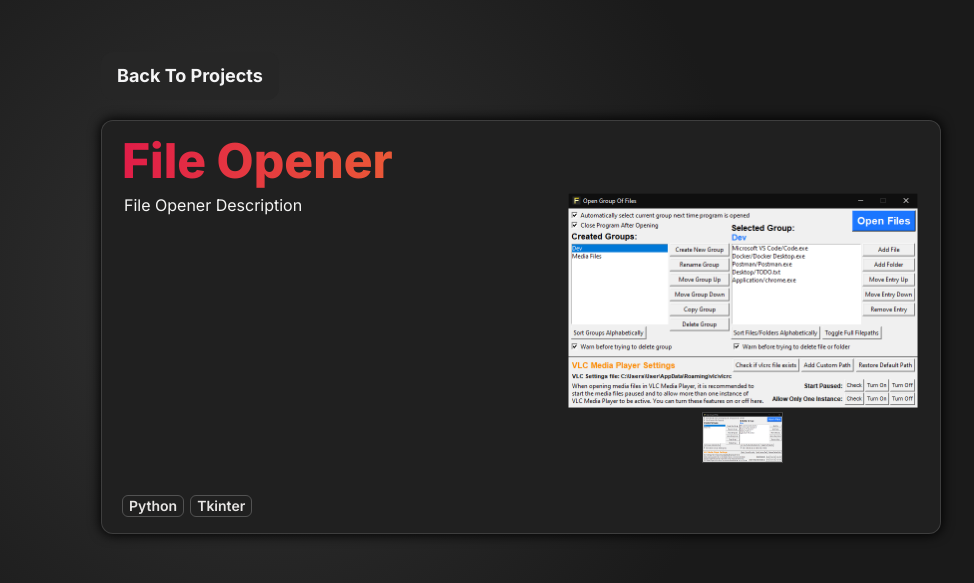
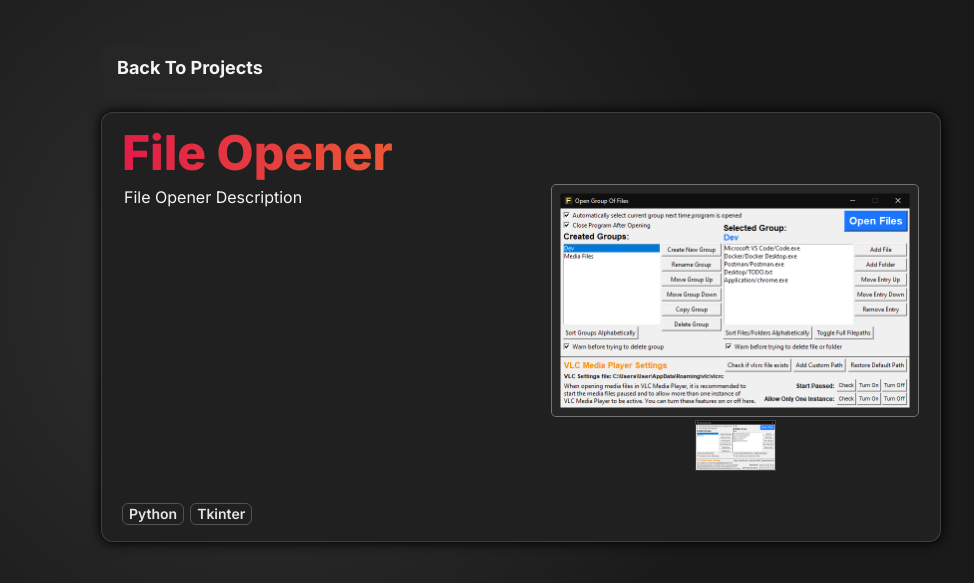
Before and after one commit to vik-ma/portfolio, a Next.js app: page /projects/file-opener in a window 1280 px wide. Shown: the part 107-690 px from the top of the page, without its empty margins (119-1093 px from the left). Built offline with nearby package versions, Linux system fonts and the light colour scheme.

Commit message:
Added padding and border to ImageSlider main image

```diff
--- a/app/components/ImageSlider.tsx
+++ b/app/components/ImageSlider.tsx
@@ -18,20 +18,19 @@ export default function ImageSlider({
     <div className="flex justify-center">
       <div className="flex flex-col">
         <div
-          className={`flex flex-col h-[${previewImgMainHeight}px] justify-center`}
+          className={`flex flex-col h-[${previewImgMainHeight}px] justify-center bg-neutral-800 p-2 rounded outline outline-1 outline-neutral-500`}
         >
           <Image
-            className="mb-1"
             src={previewImgSrcList[currentImageIndex]}
             alt={`${name} Preview Image ${currentImageIndex + 1}`}
             width={previewImgMainWidth}
             height={previewImgMainHeight}
           />
         </div>
-        <div className="flex justify-center">
+        <div className="flex justify-center mt-1">
           {previewImgSrcList?.map((imageSrc: string, index: number) => (
             <Image
-              className="max-w-[50px] md:max-w-none border border-neutral-700 mr-0.5"
+              className="max-w-[50px] md:max-w-none border border-neutral-700 mx-[1px]"
               key={index + 1}
               src={imageSrc}
               alt={`${name} Preview Image ${index + 1}`}
```
Also changed, not shown: app/ProjectsInfo.tsx (+2 -2 lines).
